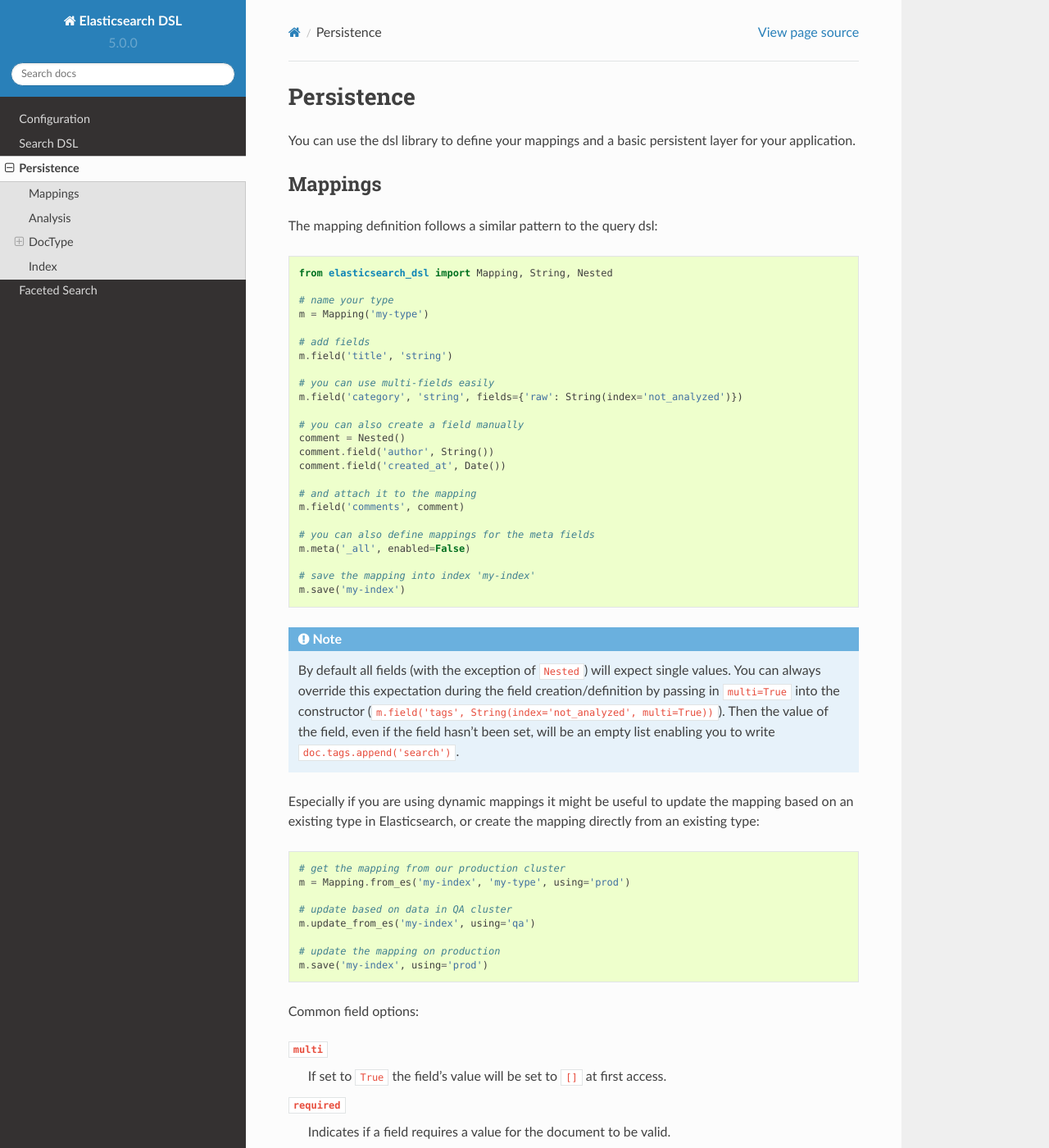
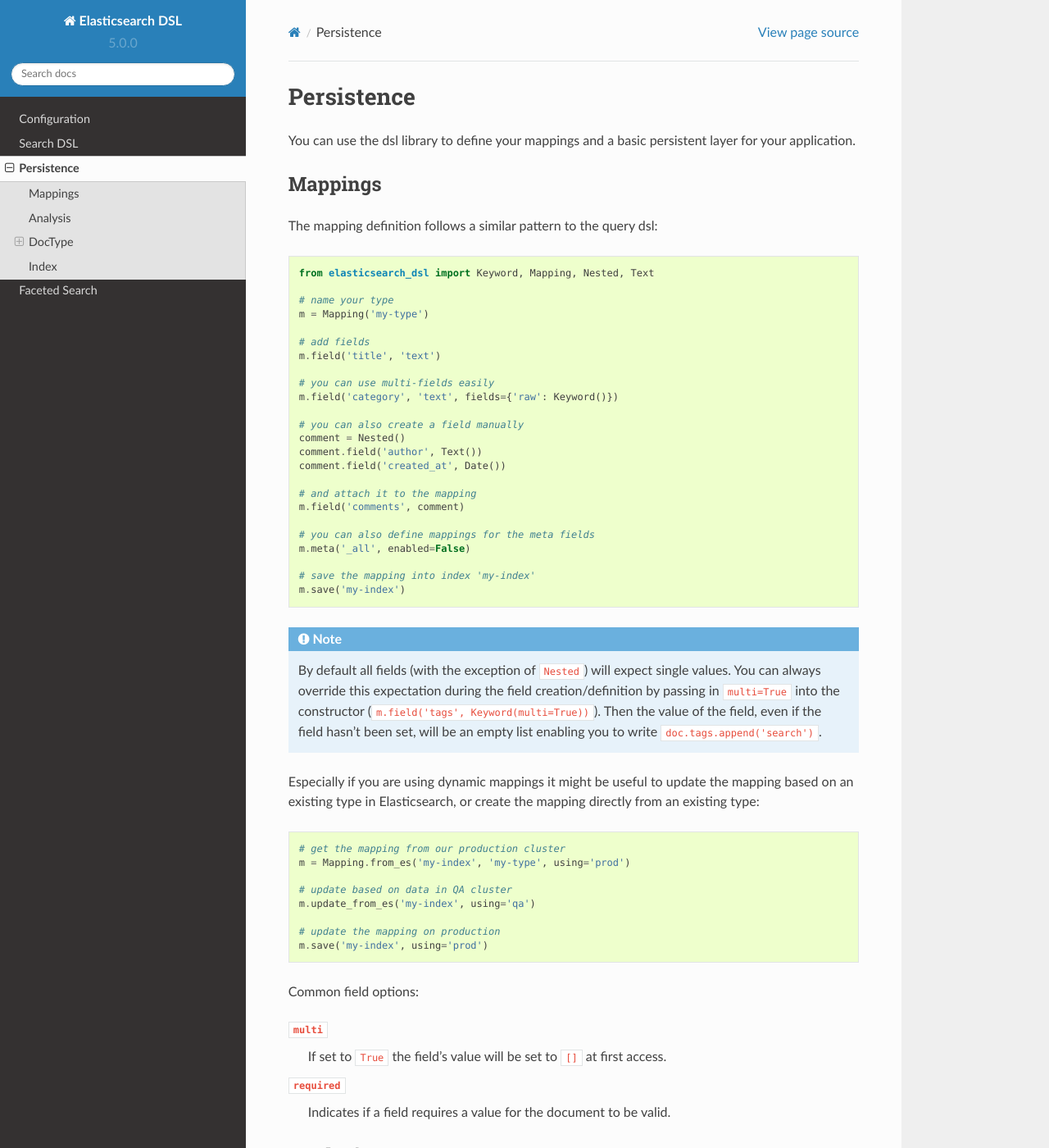
Before and after one commit to elastic/elasticsearch-dsl-py, a Sphinx documentation site: the page built from docs/persistence.rst, in a window 1280 px wide and 1400 px high. Shown: the whole window at 82% size. Built offline with Sphinx 7.4.7 and the Read the Docs theme 2.0.0, drawn with Linux system fonts in a browser that asks for light colours; some of the changed text lies outside the part shown.

Commit message:
Remove deprecated String field from docs (#536)
Version 5.0 deprecated the `String` field in favor of `Text` (if analyzed) and
`Keyword` (if not analyzed). This commit updates the remainder of the
documentation to reflect the new fields.

Signed-off-by: mattjmcnaughton <mattjmcnaughton@gmail.com>

```diff
--- a/docs/persistence.rst
+++ b/docs/persistence.rst
@@ -13,20 +13,20 @@
 
 .. code:: python
 
-    from elasticsearch_dsl import Mapping, String, Nested
+    from elasticsearch_dsl import Keyword, Mapping, Nested, Text
 
     # name your type
     m = Mapping('my-type')
 
     # add fields
-    m.field('title', 'string')
+    m.field('title', 'text')
 
     # you can use multi-fields easily
-    m.field('category', 'string', fields={'raw': String(index='not_analyzed')})
+    m.field('category', 'text', fields={'raw': Keyword()})
 
     # you can also create a field manually
     comment = Nested()
-    comment.field('author', String())
+    comment.field('author', Text())
     comment.field('created_at', Date())
 
     # and attach it to the mapping
@@ -43,7 +43,7 @@
     By default all fields (with the exception of ``Nested``) will expect single
     values. You can always override this expectation during the field
     creation/definition by passing in ``multi=True`` into the constructor
-    (``m.field('tags', String(index='not_analyzed', multi=True))``). Then the
+    (``m.field('tags', Keyword(multi=True))``). Then the
     value of the field, even if the field hasn't been set, will be an empty
     list enabling you to write ``doc.tags.append('search')``.
 
@@ -73,7 +73,7 @@
 Analysis
 --------
 
-To specify ``analyzer`` values for ``String`` fields you can just use the name
+To specify ``analyzer`` values for ``Text`` fields you can just use the name
 of the analyzer (as a string) and either rely on the analyzer being defined
 (like built-in analyzers) or define the analyzer yourself manually.
 
@@ -108,8 +108,8 @@
 .. code:: python
 
     from datetime import datetime
-    from elasticsearch_dsl import DocType, String, Date, Nested, Boolean, \
-        analyzer, InnerObjectWrapper, Completion
+    from elasticsearch_dsl import DocType, Date, Nested, Boolean, \
+        analyzer, InnerObjectWrapper, Completion, Keyword, Text
 
     html_strip = analyzer('html_strip',
         tokenizer="standard",
@@ -122,20 +122,20 @@
             return datetime.now() - self.created_at
 
     class Post(DocType):
-        title = String()
+        title = Text()
         title_suggest = Completion(payloads=True)
         created_at = Date()
         published = Boolean()
-        category = String(
+        category = Text(
             analyzer=html_strip,
-            fields={'raw': String(index='not_analyzed')}
+            fields={'raw': Keyword()}
         )
 
         comments = Nested(
             doc_class=Comment,
             properties={
-                'author': String(fields={'raw': String(index='not_analyzed')}),
-                'content': String(analyzer='snowball'),
+                'author': Text(fields={'raw': Keyword()}),
+                'content': Text(analyzer='snowball'),
                 'created_at': Date()
             }
         )
@@ -358,7 +358,7 @@
 .. code:: python
 
     class Post(DocType):
-        title = String()
+        title = Text()
 
         class Meta:
             all = MetaField(enabled=False)
@@ -378,7 +378,7 @@
 
 .. code:: python
 
-    from elasticsearch_dsl import Index, DocType, String, analyzer
+    from elasticsearch_dsl import Index, DocType, Text, analyzer
 
     blogs = Index('blogs')
 
@@ -399,7 +399,7 @@
     # can also be used as class decorator when defining the DocType
     @blogs.doc_type
     class Post(DocType):
-        title = String()
+        title = Text()
 
     # You can attach custom analyzers to the index
 
```
Also changed, not shown: docs/index.rst (+4 -4 lines).
